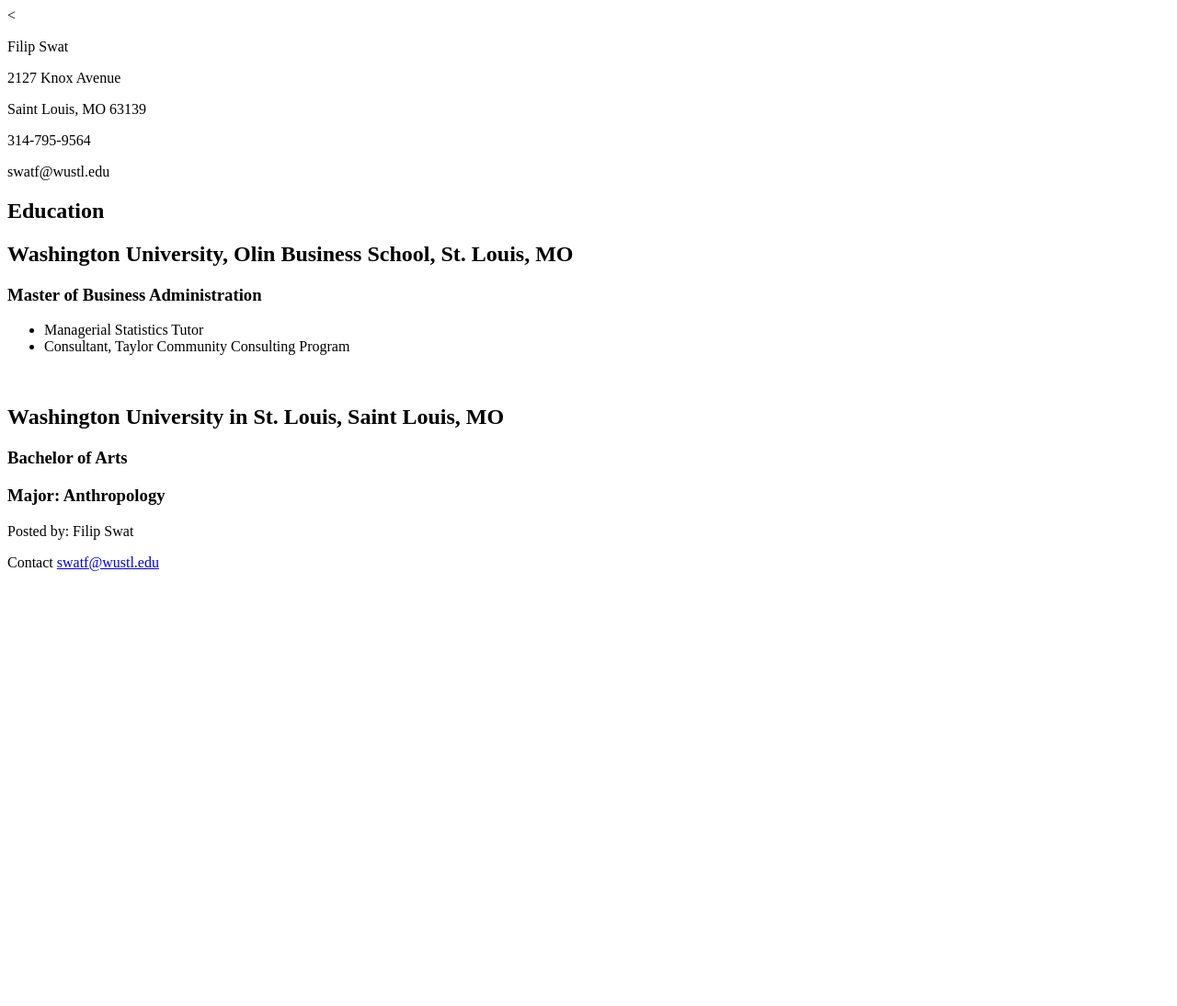
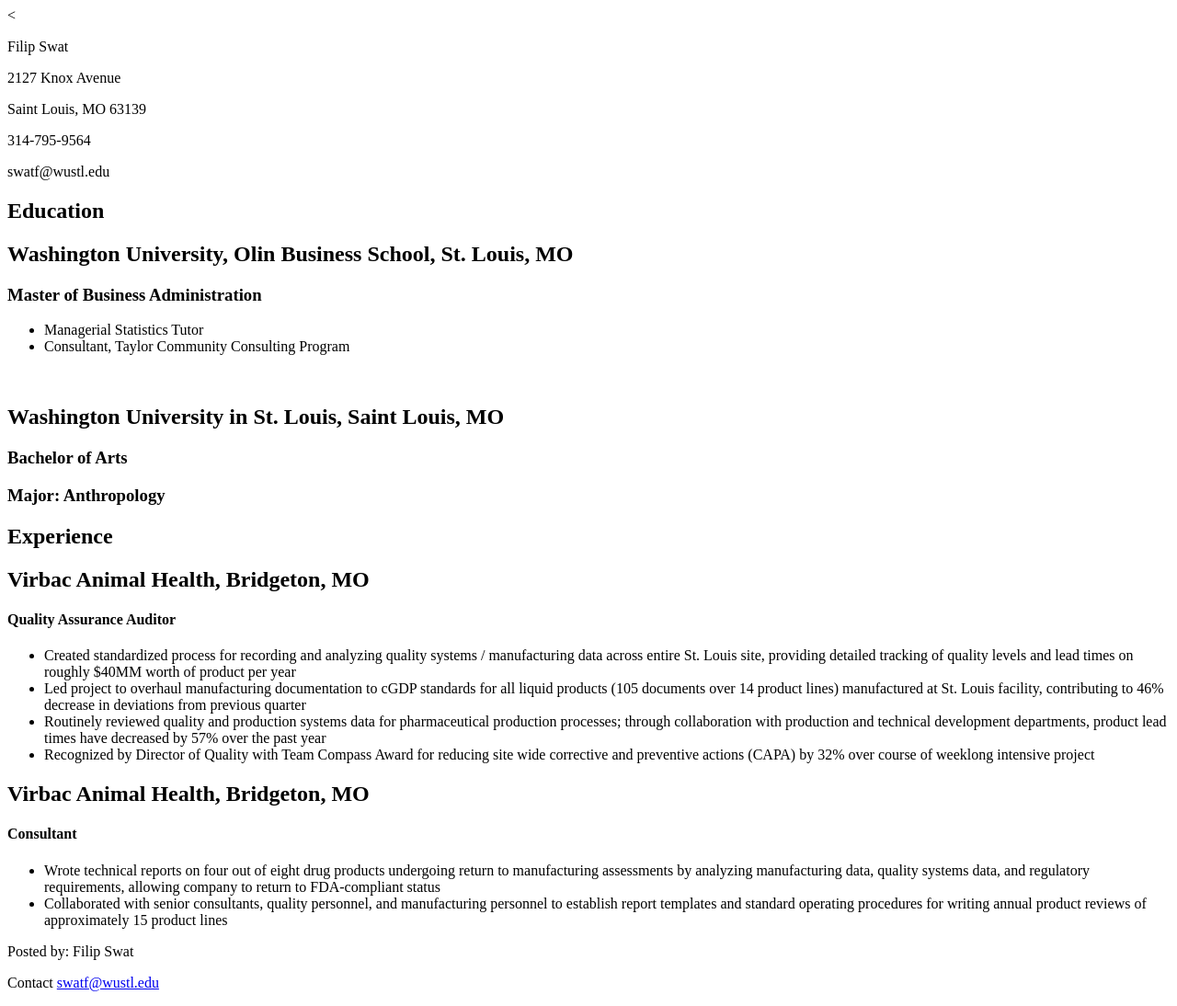
Before and after one commit to filipswat/html-me-something, a plain HTML site: page index.html in a window 1280 px wide. Shown: the whole page at 92% size. Before the commit the page ends 800 px from the top, so only its background shows below. Drawn offline with Linux system fonts and the light colour scheme.

Commit message:
added both Virbac job sections

```diff
--- a/index.html
+++ b/index.html
@@ -18,8 +18,9 @@
     </article>
     <article class="resume_section">
         <h1>Education</h1>
-        <article class="place_name">
-            <h2>Washington University, Olin Business School, St. Louis, MO</h2>
+        <article class="school_section">
+            <h2><span class="all_caps">Washington University, Olin Business
+                School</span>, St. Louis, MO</h2>
             <h3>Master of Business Administration</h3>
             <ul>
                 <li>Managerial Statistics Tutor</li>
@@ -27,13 +28,62 @@
             </ul>
         </article>
             <br>
-        <article class="place_name">
-            <h2>Washington University in St. Louis, Saint Louis, MO</h2>
+        <article class="school_section">
+            <h2><span class="all_caps">Washington University
+                 in St. Louis, Saint Louis, MO</span></h2>
             <h3>Bachelor of Arts</h3>
             <h3>Major: Anthropology</h3>
         </article>
     </article>
     <article class="resume_section">
+        <h1>Experience</h1>
+        <article class="workplace">
+            <h2><span class="all_caps">Virbac Animal Health</span>,
+                Bridgeton, MO</h2>
+            <h4>Quality Assurance Auditor</h4>
+            <ul>
+                <li>Created standardized process for recording and
+                    analyzing quality systems / manufacturing data
+                    across entire St. Louis site, providing detailed
+                    tracking of quality levels and lead times on
+                    roughly $40MM worth of product per year</li>
+                <li>Led project to overhaul manufacturing
+                    documentation to cGDP standards for all
+                    liquid products (105 documents over 14
+                    product lines) manufactured at St. Louis
+                    facility, contributing to 46% decrease in
+                    deviations from previous quarter</li>
+                <li>Routinely reviewed quality and production
+                    systems data for pharmaceutical production
+                     processes; through collaboration with
+                     production and technical development
+                     departments, product lead times have
+                     decreased by 57% over the past year</li>
+                <li>Recognized by Director of Quality with
+                    Team Compass Award for reducing site wide
+                    corrective and preventive actions (CAPA)
+                    by 32% over course of weeklong intensive project</li>
+            </ul>
+        </article>
+        <article class="workplace">
+            <h2><span class="all_caps">Virbac Animal Health</span>,
+                Bridgeton, MO</h2>
+            <h4>Consultant</h4>
+            <ul>
+                <li>Wrote technical reports on four out of
+                    eight drug products undergoing return to
+                    manufacturing assessments by analyzing
+                    manufacturing data, quality systems data,
+                    and regulatory requirements, allowing
+                    company to return to FDA-compliant status</li>
+                <li>Collaborated with senior consultants,
+                    quality personnel, and manufacturing
+                    personnel to establish report templates
+                    and standard operating procedures for
+                    writing annual product reviews of
+                    approximately 15 product lines</li>
+            </ul>
+        </article>
     </article>
     <article class="resume_section">
     </article>
```
